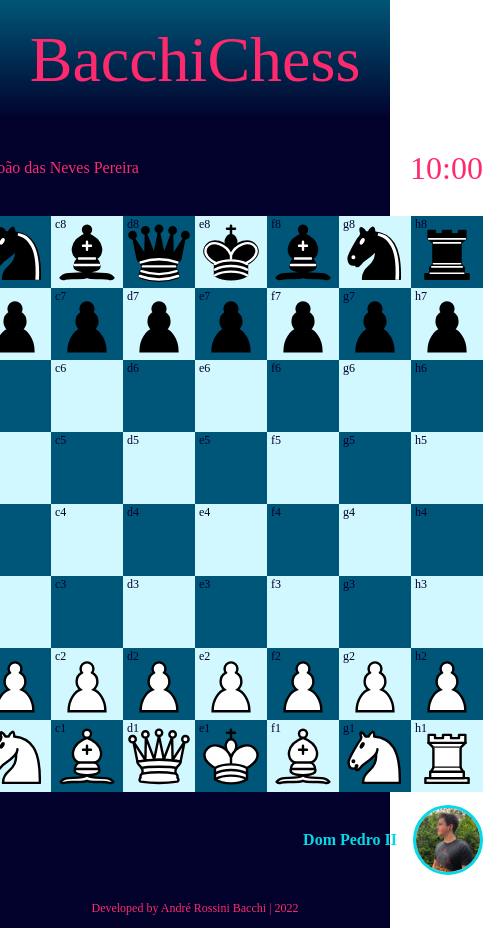
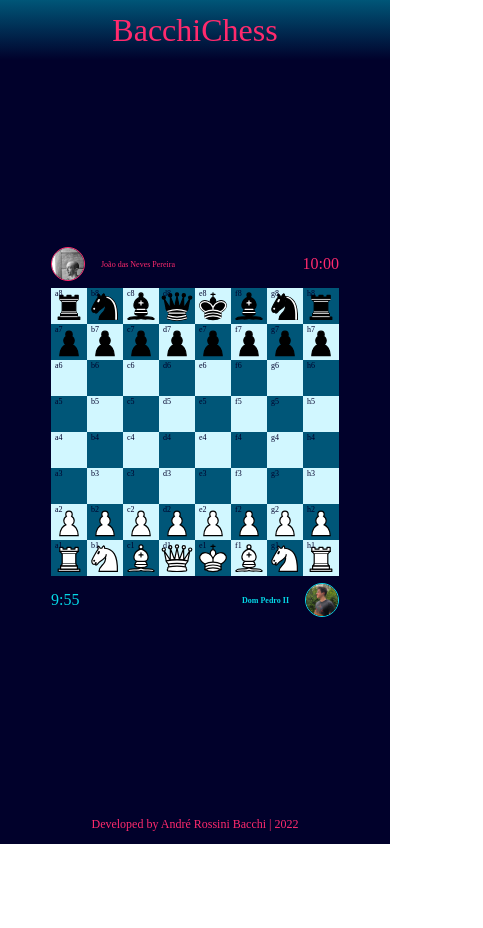
Before and after one commit to abacchi00/bacchi-chess, a React (Create React App) app: page / in a window 390 px wide. Shown: the whole page, 483 px wide, since content can reach past the window. After the commit the page ends 844 px from the top, so only its background shows below. Built offline with nearby package versions, Linux system fonts and the light colour scheme; a web font is replaced by a local one.

Commit message:
Add some responsiveness

```diff
--- a/src/App.module.scss
+++ b/src/App.module.scss
@@ -7,17 +7,39 @@
 }
 
 .logo {
-  font-size: 64px;
   color: var(--cyber-1);
+
+  @media screen and (min-width: 0px) {
+    font-size: 2rem;
+  }
+
+  @media screen and (min-width: 480px) {
+    font-size: 3rem;
+  }
+
+  @media screen and (min-width: 768px) {
+    font-size: 4rem;
+  }
 }
 
 .header {
   width: 100%;
-  height: 120px;
   display: flex;
   align-items: center;
   justify-content: center;
   background: var(--cyber-6);
+
+  @media screen and (min-width: 0px) {
+    height: 60px;
+  }
+
+  @media screen and (min-width: 480px) {
+    height: 90px;
+  }
+
+  @media screen and (min-width: 768px) {
+    height: 120px;
+  }
 }
 
 .content {
--- a/src/components/ChessSquare/ChessSquare.component.tsx
+++ b/src/components/ChessSquare/ChessSquare.component.tsx
@@ -57,14 +57,8 @@ const ChessSquare = (squareProps: ISquareState) => {
         <img
           key={pieceID + 'shadow'}
           alt={(pieceID || undefined) + 'shadow'}
-          style={{ opacity: 0.7 }}
-          className={clsx(
-            styles.piece_img,
-            { [styles.selected]: true },
-          )}
+          className={clsx(styles.piece_img, { [styles.selected]: true })}
           src={pieceImgs[`${piece.type}_${piece.team}`]}
-          width={72}
-          height={72}
         />
       }
 
@@ -76,17 +70,17 @@ const ChessSquare = (squareProps: ISquareState) => {
           {...attributes}
           key={pieceID}
           alt={pieceID || undefined}
-          width={72}
-          height={72}
-          style={{ position: transform ? 'absolute' : undefined, zIndex: transform ? '999' : 'auto', transform: transform ? `translate3d(${transform.x}px, ${transform.y}px, 0)` : 'none', cursor: !pieceTeamTurn ? 'not-allowed' : transform ? 'grabbing' : 'grab' }}
+          style={{
+            position: transform ? 'absolute' : undefined,
+            zIndex: transform ? '999' : 'auto',
+            transform: transform ? `translate3d(${transform.x}px, ${transform.y}px, 0)` : 'none',
+            cursor: !pieceTeamTurn ? 'not-allowed' : transform ? 'grabbing' : 'grab'
+          }}
           src={pieceImgs[`${piece.type}_${piece.team}`]}
-          className={clsx(
-            styles.piece_img,
-            {
-              [styles.threatened]: threatened && !isOver,
-              [styles.overlapped_threatened]: isOver && threatened,
-            }
-          )}
+          className={clsx(styles.piece_img, {
+            [styles.threatened]: threatened && !isOver,
+            [styles.overlapped_threatened]: isOver && threatened,
+          })}
         />
       }
     </div>
--- a/src/components/ChessSquare/ChessSquare.module.scss
+++ b/src/components/ChessSquare/ChessSquare.module.scss
@@ -1,8 +1,21 @@
 .chess_square {
   position: relative;
-  width: 72px;
-  height: 72px;
   box-sizing: border-box;
+
+  @media screen and (min-width: 0px) {
+    width: 36px;
+    height: 36px;
+  }
+
+  @media screen and (min-width: 480px) {
+    width: 54px;
+    height: 54px;
+  }
+
+  @media screen and (min-width: 768px) {
+    width: 72px;
+    height: 72px;
+  }
 
   display: flex;
   align-items: center;
@@ -25,19 +38,60 @@
   position: absolute;
   top: 1px;
   left: 4px;
-  font-size: 12px;
+
+  @media screen and (min-width: 0px) {
+    font-size: 8px;
+  }
+
+  @media screen and (min-width: 480px) {
+    font-size: 10px;
+  }
+
+  @media screen and (min-width: 768px) {
+    font-size: 12px;
+  }
+
   color: var(--cyber-5)
 }
 
 .possible_move_indicator {
-  width: 24px;
-  height: 24px;
   background-color: rgba(255, 255, 0, 0.7);
   border-radius: 50%;
+
+  @media screen and (min-width: 0px) {
+    height: 12px;
+    width: 12px;
+  }
+
+  @media screen and (min-width: 480px) {
+    width: 18px;
+    height: 18px;
+  }
+
+  @media screen and (min-width: 768px) {
+    width: 24px;
+    height: 24px;
+  }
 }
 
 img.piece_img {
+  @media screen and (min-width: 0px) {
+    height: 36px;
+    width: 36px;
+  }
+
+  @media screen and (min-width: 480px) {
+    width: 54px;
+    height: 54px;
+  }
+
+  @media screen and (min-width: 768px) {
+    width: 72px;
+    height: 72px;
+  }
+
   &.selected {
+    opacity: 0.7;
     background-color: rgba(255, 42, 109, 0.5);
   }
 
--- a/src/components/PlayerDisplay/PlayerDisplay.component.tsx
+++ b/src/components/PlayerDisplay/PlayerDisplay.component.tsx
@@ -24,7 +24,7 @@ const PlayerDisplay = ({ playerImageSrc, playerName, direction = 'auto' }: Props
           <img src={playerImageSrc} alt="player" />
         </div>
 
-        {playerName}
+        <div className={styles.player_name}>{playerName}</div>
       </div>
     </div>
   )
--- a/src/components/PlayerDisplay/PlayerDisplay.module.scss
+++ b/src/components/PlayerDisplay/PlayerDisplay.module.scss
@@ -2,8 +2,21 @@
   display: flex;
   align-items: center;
   justify-content: space-between;
+
+  @media screen and (min-width: 0px) {
+    width: 288px;
+    height: 48px;
+  }
+
+  @media screen and (min-width: 480px) {
+    width: 432px;
+    height: 72px;
+  }
+
+  @media screen and (min-width: 768px) {
     width: 576px;
     height: 96px;
+  }
 
   &.reverse {
     flex-direction: row-reverse;
@@ -11,7 +24,18 @@
 }
 
 .clock {
+  @media screen and (min-width: 0px) {
+    font-size: 16px;
+  }
+
+  @media screen and (min-width: 480px) {
+    font-size: 24px;
+  }
+
+  @media screen and (min-width: 768px) {
     font-size: 32px;
+  }
+
   color: var(--cyber-1);
 
   &.highlight {
@@ -38,16 +62,47 @@
 
 .player_img {
   border-radius: 50%;
+
+  img {
+    border-radius: 50%;
+  }
+
+  @media screen and (min-width: 0px) {
+    height: 32px;
+    width: 32px;
+    img { height: 32px; }
+    border: 1px solid var(--cyber-1);
+  }
+
+  @media screen and (min-width: 480px) {
+    height: 48px;
+    width: 48px;
+    img { height: 48px; }
     border: 2px solid var(--cyber-1);
+  }
+
+  @media screen and (min-width: 768px) {
     height: 64px;
     width: 64px;
+    img { height: 64px; }
+    border: 2px solid var(--cyber-1);
+  }
 
   &.highlight {
-    border: 3px solid var(--cyber-3);
+    border-color: var(--cyber-3);
+  }
 }
 
-  img {
-    height: 64px;
-    border-radius: 50%;
+.player_name {
+  @media screen and (min-width: 0px) {
+    font-size: 0.5rem;
+  }
+
+  @media screen and (min-width: 480px) {
+    font-size: 0.75rem;
+  }
+
+  @media screen and (min-width: 768px) {
+    font-size: 1rem;
   }
 }
```
Also changed, not shown: src/contexts/player/PlayerProvider.tsx (line endings or trailing spaces). Lines whose indentation alone changed are shown as unchanged.
